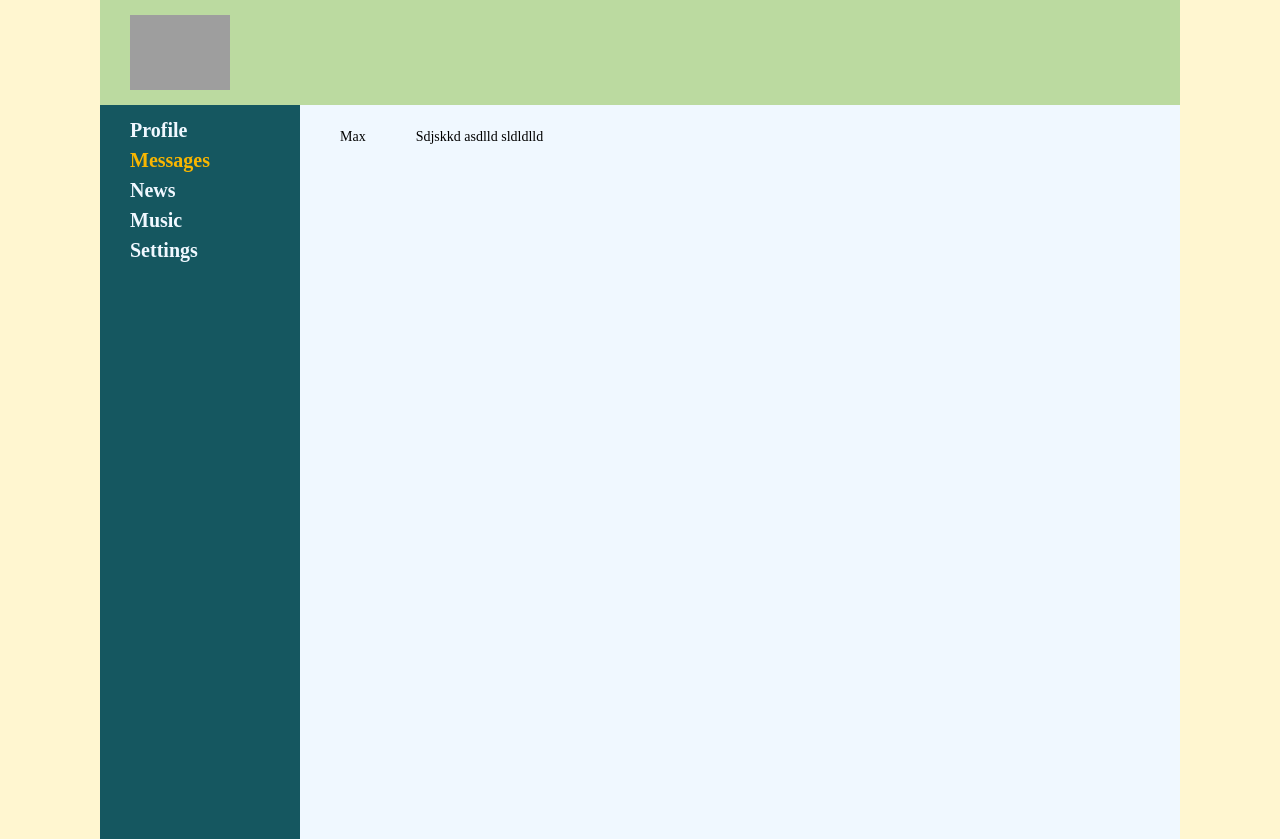
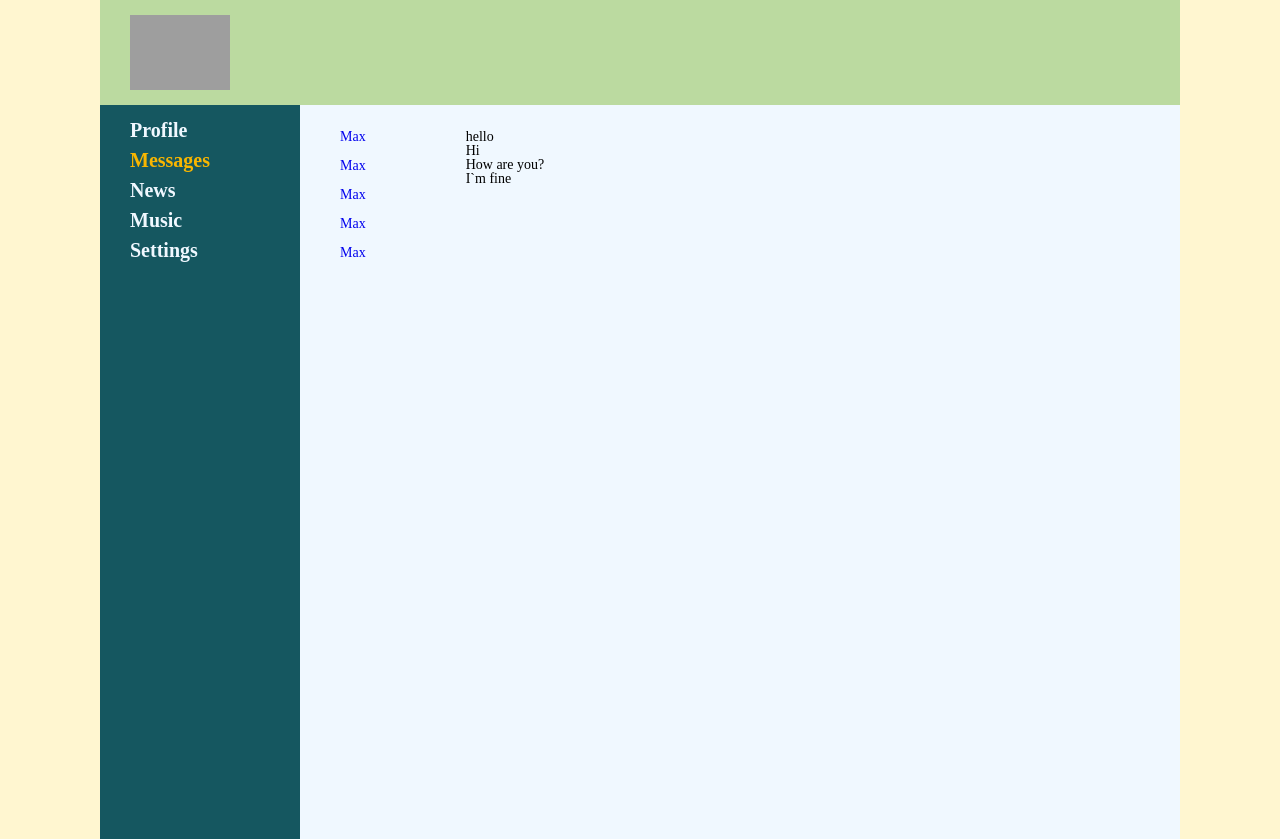
Before and after one commit to Keks18/social-network-study, a React (Create React App) app: page /dialogs in a window 1280 px wide. Built offline with nearby package versions, Linux system fonts and the light colour scheme; grey boxes are pictures that could not be loaded.

Commit message:
create new component in profile and refactoring code

```diff
--- a/src/components/Dialogs/Dialogs.jsx
+++ b/src/components/Dialogs/Dialogs.jsx
@@ -1,16 +1,39 @@
+import { NavLink } from "react-router-dom";
 import s from "./Dialogs.module.css";
 
-const Dialogs = () => {
+const Dialogs = (props) => {
   return (
     <div className={s.dialogs}>
       <div className={s.dialogs__item}>
-        <div className={s.dialog}>Max</div>
+        <DialogItem name="Max" id="1*" />
+        <DialogItem name="Max" id="1" />
+        <DialogItem name="Max" id="1" />
+        <DialogItem name="Max" id="1" />
+        <DialogItem name="Max" id="1" />
       </div>
       <div className={s.messages}>
-        <div className={s.message}>Sdjskkd asdlld sldldlld</div>
+        <Message message="hello " />
+        <Message message="Hi" />
+        <Message message="How are you?" />
+        <Message message="I`m fine" />
       </div>
     </div>
   );
 };
 
+const DialogItem = (props) => {
+  let path = "/dialogs/" + props.id;
+  return (
+    <div className={s.dialogs__item}>
+      <div className={s.dialog}>
+        <NavLink to={path}>{props.name}</NavLink>
+      </div>
+    </div>
+  );
+};
+
+const Message = (props) => {
+  return <div className={s.message}>{props.message}</div>;
+};
+
 export default Dialogs;
--- a/src/components/Dialogs/Dialogs.module.css
+++ b/src/components/Dialogs/Dialogs.module.css
@@ -8,7 +8,9 @@
   margin-right: 50px;
 }
 
-.dialog {}
+.dialog {
+  margin-bottom: 15px;
+}
 
 .messages {}
 
--- a/src/components/Main/Main.jsx
+++ b/src/components/Main/Main.jsx
@@ -15,7 +15,7 @@ const Main = () => {
           <Nav />
           <div className={s.main_content}>
             <Routes>
-              <Route path="/dialogs" element={<Dialogs />} />
+              <Route path="/dialogs*" element={<Dialogs />} />
               <Route path="/profile" element={<Profile />} />
               <Route path="/news" element={<News />} />
               <Route path="/music" element={<Music />} />
--- a/src/components/Profile/Profile.jsx
+++ b/src/components/Profile/Profile.jsx
@@ -1,18 +1,10 @@
 import MyPosts from "./MyPosts/MyPosts";
-import s from "./Profile.module.css";
+import ProfileInfo from "./ProfileInfo/ProfileInfo";
 
 const Profile = () => {
   return (
     <div>
-      <div className={s.profile}>
-        <img
-          className={s.avatar}
-          src="https://i.gifer.com/origin/81/8150b6cfc8b1d30c274747580ef161f2_w200.gif"
-        />
-        <div className="profile__content">
-          <div className="profile__description">description</div>
-        </div>
-      </div>
+      <ProfileInfo />
       <MyPosts />
     </div>
   );
--- a/src/components/Profile/Profile.module.css
+++ /dev/null
@@ -1,10 +0,0 @@
-.profile {
-  display: flex;
-  max-width: 100%;
-  margin-bottom: 30px;
-}
-
-.avatar {
-  width: 100px;
-  margin-right: 15px;
-}
--- /dev/null
+++ b/src/components/Profile/ProfileInfo/ProfileInfo.jsx
@@ -0,0 +1,17 @@
+import s from "./ProfileInfo.module.css";
+
+const ProfileInfo = () => {
+  return (
+    <div className={s.profile}>
+      <img
+        className={s.avatar}
+        src="https://i.gifer.com/origin/81/8150b6cfc8b1d30c274747580ef161f2_w200.gif"
+      />
+      <div className={s.profile__content}>
+        <div className={s.profile__description}>description</div>
+      </div>
+    </div>
+  );
+};
+
+export default ProfileInfo;
--- /dev/null
+++ b/src/components/Profile/ProfileInfo/ProfileInfo.module.css
@@ -0,0 +1,14 @@
+.profile {
+  display: flex;
+  max-width: 100%;
+  margin-bottom: 30px;
+}
+
+.avatar {
+  width: 100px;
+  margin-right: 15px;
+}
+
+.profile__content {}
+
+.profile__description {}
```
